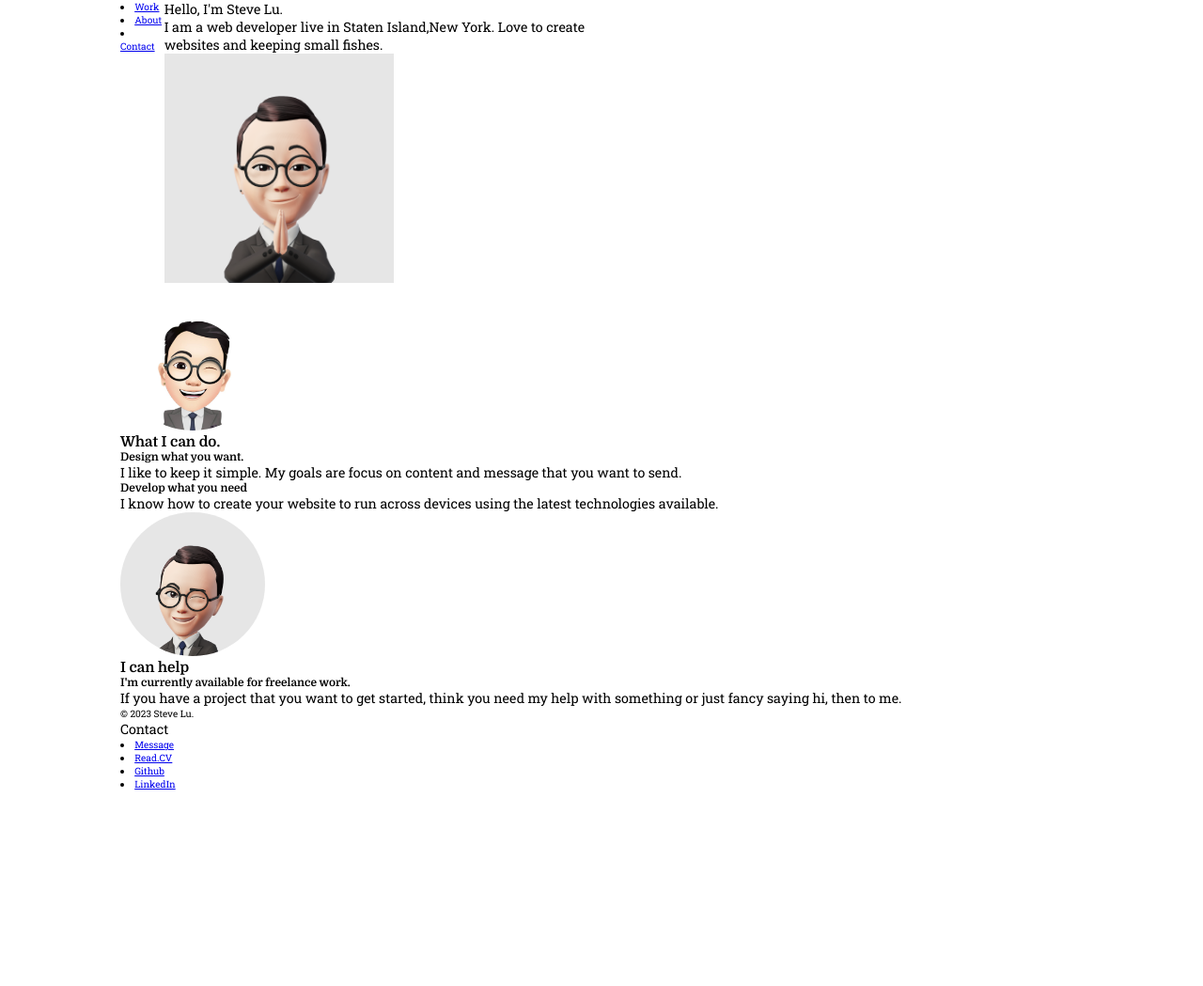
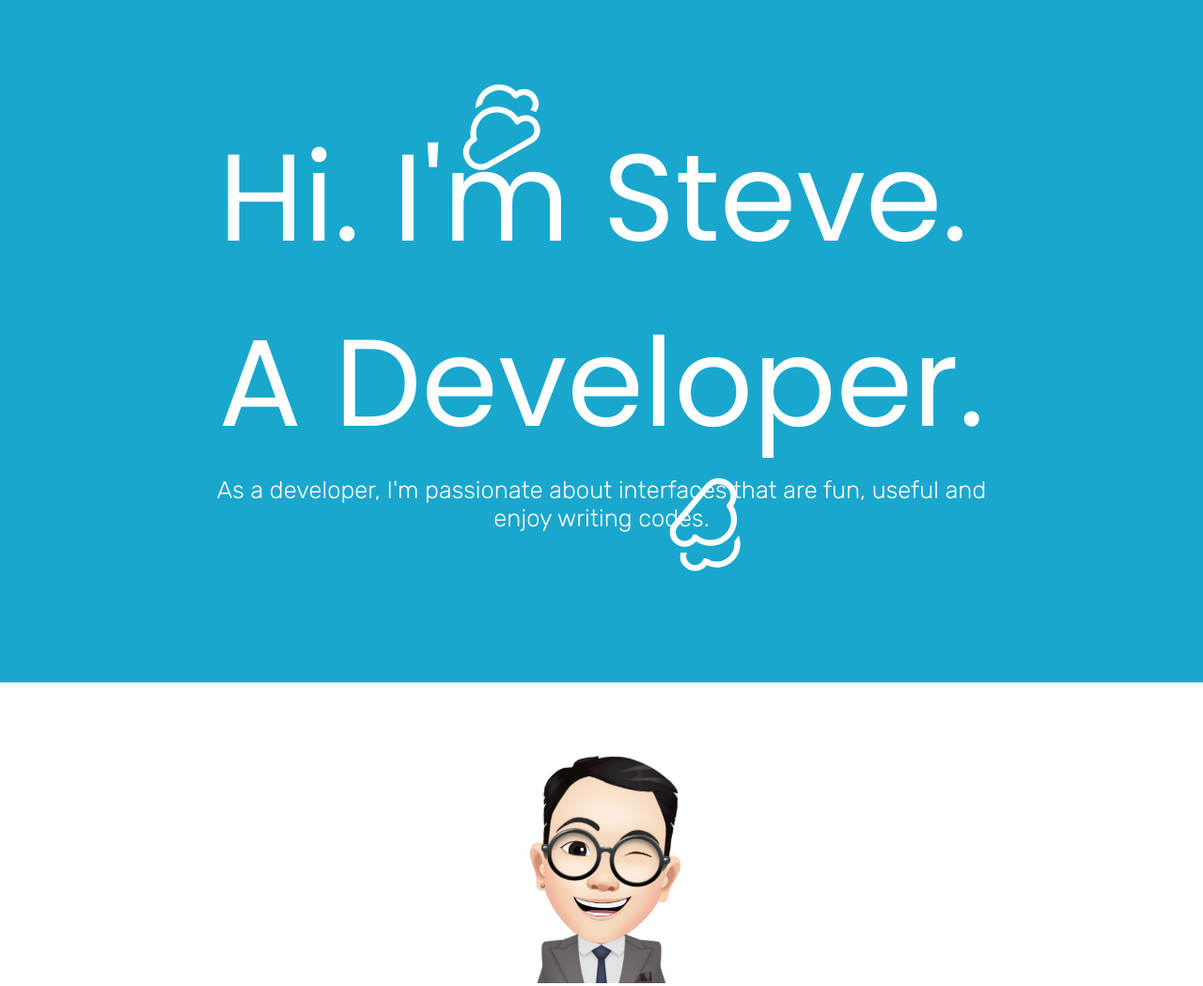
Before and after one commit to stdev1215/Web-Dev, a plain HTML site: page 01.Personal_Portfolio/index.html in a window 1280 px wide. Shown: the whole page at 94% size. Before the commit the page ends 841 px from the top, so only its background shows below. Drawn offline with Linux system fonts and the light colour scheme.

Commit message:
Personal_Profile_06_28

```diff
--- a/01.Personal_Portfolio/css/main.css
+++ b/01.Personal_Portfolio/css/main.css
@@ -1,55 +1,65 @@
-/* FONTS */
-/* font-family: 'Domine', serif;
-font-family: 'Roboto Slab', serif; */
-
-/* GENERAL BASIC SETTING */
 * {
   padding: 0;
   margin: 0;
 }
 
 body {
-  font-family: "Roboto Slab", serif;
-  font-size: 0.635em;
-  width: 100%;
+  font-size: 62.5%;
+  font-family: "Rubik", sans-serif;
 }
 
-.head-container,
-main,
-footer {
+h1 {
+  font-family: "Poppins", sans-serif;
+  font-size: 8.2rem;
+  font-weight: 400;
+}
+
+.p-hero {
+  font-size: 1.6rem;
+  text-align: center;
+  font-weight: 300;
+}
+
+/* LAYOUT */
+.hero-section {
+  background-color: #19a7ce;
+  padding-bottom: 10rem;
+
+  position: relative;
+}
+
+.cloud-1 {
+  position: absolute;
+  left: 30rem;
+  top: 5rem;
+  rotate: -30deg;
+}
+
+.cloud-2 {
+  position: absolute;
+  right: 29.5rem;
+  bottom: 7rem;
+  rotate: 130deg;
+}
+
+.container {
+  padding-top: 7rem;
+  display: flex;
+  flex-direction: column;
+  justify-content: center;
+  align-items: center;
+
   width: 80%;
   margin: 0 auto;
+
+  color: #fff;
 }
 
-h1,
-h2,
-h3 {
-  font-family: "Domine", serif;
+.profile-div {
+  text-align: center;
 }
 
-p {
-  font-size: 1.4em;
+.profile-img {
+  width: 20rem;
+  height: 20rem;
 }
-
-/* Images with rounded border */
-.content-img {
-  width: 15%;
-  border-radius: 50%;
-}
-
-/* HEADER SECTION */
-.head-container {
-  display: flex;
-}
-
-.head-left {
-  width: 50%;
-}
-
-.head-right {
-  width: 50%;
-}
-
-.head-img {
-  width: 50%;
-}
--- a/01.Personal_Portfolio/index.html
+++ b/01.Personal_Portfolio/index.html
@@ -2,94 +2,73 @@
 <html lang="en">
   <head>
     <meta charset="UTF-8" />
-    <meta http-equiv="X-UA-Compatible" content="IE=edge" />
     <meta name="viewport" content="width=device-width, initial-scale=1.0" />
-    <!-- Stylesheet -->
     <link rel="stylesheet" href="./css/main.css" />
-
-    <!-- Google Fonts -->
     <link rel="preconnect" href="https://fonts.googleapis.com" />
     <link rel="preconnect" href="https://fonts.gstatic.com" crossorigin />
     <link
-      href="https://fonts.googleapis.com/css2?family=Domine:wght@400;500;600;700&family=Roboto+Slab:wght@200;300;400;500;600&display=swap"
+      href="https://fonts.googleapis.com/css2?family=Poppins:wght@200;300;400;500;600&family=Rubik:wght@300;400;500&display=swap"
       rel="stylesheet"
     />
-    <title>Steve Lu &#x2022; Portfolio</title>
-    <link rel="icon" type="image/x-icon" href="./image/Profile-2.png" />
+    <title>Steve's Personal Website</title>
   </head>
   <body>
-    <header class="head-container">
-      <nav>
-        <li class="nav-list"><a href="#" class="nav-link">Work</a></li>
-        <li class="nav-list"><a href="#" class="nav-link">About</a></li>
-        <li class="nav-list"><a href="#" class="nav-link">Contact</a></li>
-      </nav>
-      <div class="head-sub-container">
-        <div class="head-left">
-          <p>Hello, I'm Steve Lu.</p>
-          <p>
-            I am a web developer live in Staten Island,New York. Love to create
-            websites and keeping small fishes.
-          </p>
+    <section id="home" class="hero-section">
+      <div class="container">
+        <div class="cloud-1">
+          <svg
+            xmlns="http://www.w3.org/2000/svg"
+            width="100"
+            height="100"
+            fill="currentColor"
+            class="bi bi-clouds svg-img"
+            viewBox="0 0 16 16"
+          >
+            <path
+              d="M16 7.5a2.5 2.5 0 0 1-1.456 2.272 3.513 3.513 0 0 0-.65-.824 1.5 1.5 0 0 0-.789-2.896.5.5 0 0 1-.627-.421 3 3 0 0 0-5.22-1.625 5.587 5.587 0 0 0-1.276.088 4.002 4.002 0 0 1 7.392.91A2.5 2.5 0 0 1 16 7.5z"
+            />
+            <path
+              d="M7 5a4.5 4.5 0 0 1 4.473 4h.027a2.5 2.5 0 0 1 0 5H3a3 3 0 0 1-.247-5.99A4.502 4.502 0 0 1 7 5zm3.5 4.5a3.5 3.5 0 0 0-6.89-.873.5.5 0 0 1-.51.375A2 2 0 1 0 3 13h8.5a1.5 1.5 0 1 0-.376-2.953.5.5 0 0 1-.624-.492V9.5z"
+            />
+          </svg>
         </div>
-
-        <div class="head-right">
-          <!-- This will be image or pic -->
-          <img
-            class="head-img"
-            src="./image/Profile-2.png"
-            alt="Greeting Hi with Cartoon Avatar"
-          />
+        <h1 class="h1-hero">
+          Hi. I'm Steve. <br />
+          A Developer.
+        </h1>
+        <p class="p-hero">
+          As a developer, I'm passionate about interfaces that are fun, useful
+          and<br />
+          enjoy writing codes.
+        </p>
+        <div class="cloud-2">
+          <svg
+            xmlns="http://www.w3.org/2000/svg"
+            width="100"
+            height="100"
+            fill="currentColor"
+            class="bi bi-clouds svg-img"
+            viewBox="0 0 16 16"
+          >
+            <path
+              d="M16 7.5a2.5 2.5 0 0 1-1.456 2.272 3.513 3.513 0 0 0-.65-.824 1.5 1.5 0 0 0-.789-2.896.5.5 0 0 1-.627-.421 3 3 0 0 0-5.22-1.625 5.587 5.587 0 0 0-1.276.088 4.002 4.002 0 0 1 7.392.91A2.5 2.5 0 0 1 16 7.5z"
+            />
+            <path
+              d="M7 5a4.5 4.5 0 0 1 4.473 4h.027a2.5 2.5 0 0 1 0 5H3a3 3 0 0 1-.247-5.99A4.502 4.502 0 0 1 7 5zm3.5 4.5a3.5 3.5 0 0 0-6.89-.873.5.5 0 0 1-.51.375A2 2 0 1 0 3 13h8.5a1.5 1.5 0 1 0-.376-2.953.5.5 0 0 1-.624-.492V9.5z"
+            />
+          </svg>
         </div>
       </div>
-    </header>
-    <main>
-      <div class="main-content">
+    </section>
+
+    <section>
+      <div class="profile-div">
         <img
+          class="profile-img"
           src="./image/Profile-1.jpg"
-          alt="a winked right side eye avatar"
-          class="content-img"
-        />
-        <h2>What I can do.</h2>
-        <h3>Design what you want.</h3>
-        <p>
-          I like to keep it simple. My goals are focus on content and message
-          that you want to send.
-        </p>
-      </div>
-
-      <div class="main-content">
-        <h3>Develop what you need</h3>
-        <p>
-          I know how to create your website to run across devices using the
-          latest technologies available.
-        </p>
-        <img
-          src="./image/Profile-4.png"
-          alt="another winked avatar"
-          class="content-img"
+          alt="Avatar of Steve"
         />
       </div>
-      <div class="main-content">
-        <h2>I can help</h2>
-        <h3>I'm currently available for freelance work.</h3>
-        <p>
-          If you have a project that you want to get started, think you need my
-          help with something or just fancy saying hi, then to me.
-        </p>
-      </div>
-    </main>
-    <footer>
-      <div class="footer-left">&copy; 2023 Steve Lu.</div>
-      <div class="footer-right">
-        <p class="footer-nav-head">Contact</p>
-        <nav class="footer-nav">
-          <li class="nav-list"><a href="#" class="nav-link">Message</a></li>
-          <li class="nav-list"><a href="#" class="nav-link">Read.CV</a></li>
-          <li class="nav-list"><a href="#" class="nav-link">Github</a></li>
-          <li class="nav-list"><a href="#" class="nav-link">LinkedIn</a></li>
-        </nav>
-      </div>
-    </footer>
+    </section>
   </body>
 </html>
```
Also changed, not shown: 01.Personal_Portfolio/about.html (deleted, +0 -78 lines), 01.Personal_Portfolio/image/Profile-pic1.jpg (added), 1 other file.
